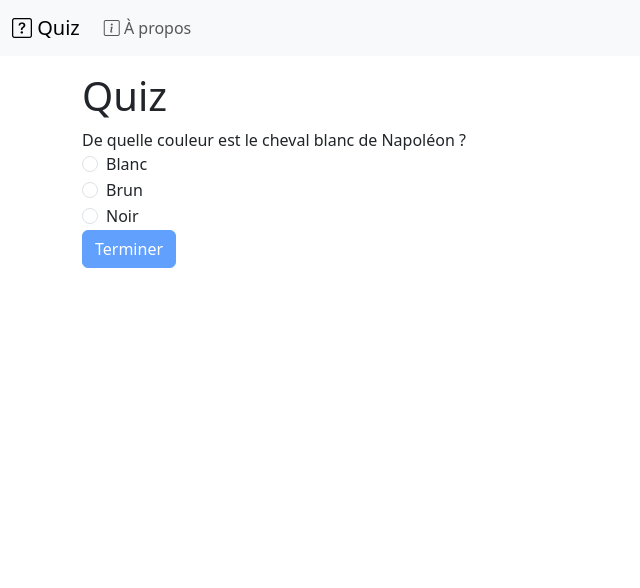
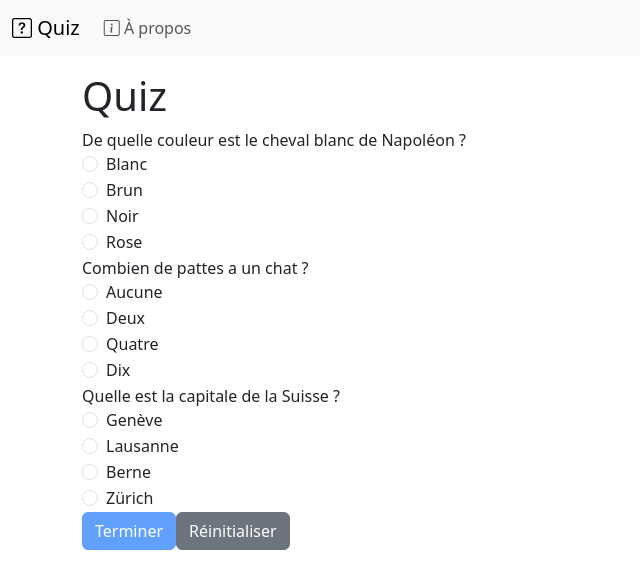
Before and after one commit to hepl-bs21inf5/sem07-project-morinonovorra, a Vue app: page / in a window 1280 px wide. Shown: the top 588 px of the page, without its empty margins (0-640 px from the left). Built offline with nearby package versions, Linux system fonts and the light colour scheme.

Commit message:
Quiz_sem1

```diff
--- a/src/components/QuizForm.vue
+++ b/src/components/QuizForm.vue
@@ -2,13 +2,38 @@
 import { computed, ref } from 'vue'
 
 const cheval = ref<string | null>(null)
-const filled = computed<boolean>(() => cheval.value !== null)
+const pattes = ref<string | null>(null)
+const capitale = ref<string | null>(null)
+const filled = computed<boolean>(
+  () => cheval.value !== null && pattes.value !== null && capitale.value !== null,
+)
+/*
+calcul si toutes les réponses sont remplies
+&& : condition
+besoin d'un seul filled : ce qui vérifie qu'on a les bonnes réponses
+*/
 
 function submit(event: Event): void {
   event.preventDefault()
-  if (filled.value) {
-    alert(`Vous avez choisi la couleur ${cheval.value} !`)
+  let score: number = 0
+  if (cheval.value == 'blanc') {
+    score += 1
   }
+  if (pattes.value == 'quatre') {
+    score += 1
+  }
+  if (capitale.value == 'Berne') {
+    score += 1
+  }
+  alert(`Votre score est de ${score} sur 3`)
+}
+
+function reset(event: Event): void {
+  event.preventDefault()
+
+  cheval.value = null
+  pattes.value = null
+  capitale.value = null
 }
 </script>
 
@@ -48,6 +73,110 @@ function submit(event: Event): void {
       />
       <label class="form-check-label" for="chevalNoir">Noir</label>
     </div>
+    <div class="form-check">
+      <input
+        id="chevalRose"
+        v-model="cheval"
+        class="form-check-input"
+        type="radio"
+        name="cheval"
+        value="rose"
+      />
+      <label class="form-check-label" for="chevalRose">Rose</label>
+    </div>
+
+    Combien de pattes a un chat ?
+    <div class="form-check">
+      <input
+        id="aucunePatte"
+        v-model="pattes"
+        class="form-check-input"
+        type="radio"
+        name="pattes"
+        value="aucune"
+      />
+      <label class="form-check-label" for="aucunePatte">Aucune</label>
+    </div>
+    <div class="form-check">
+      <input
+        id="deuxPattes"
+        v-model="pattes"
+        class="form-check-input"
+        type="radio"
+        name="pattes"
+        value="deux"
+      />
+      <label class="form-check-label" for="deuxPattes">Deux</label>
+    </div>
+    <div class="form-check">
+      <input
+        id="quatrePattes"
+        v-model="pattes"
+        class="form-check-input"
+        type="radio"
+        name="pattes"
+        value="quatre"
+      />
+      <label class="form-check-label" for="quatrePattes">Quatre</label>
+    </div>
+    <div class="form-check">
+      <input
+        id="dixPattes"
+        v-model="pattes"
+        class="form-check-input"
+        type="radio"
+        name="pattes"
+        value="dix"
+      />
+      <label class="form-check-label" for="dixPattes">Dix</label>
+    </div>
+
+    Quelle est la capitale de la Suisse ?
+    <div class="form-check">
+      <input
+        id="Genève"
+        v-model="capitale"
+        class="form-check-input"
+        type="radio"
+        name="capitale"
+        value="Genève"
+      />
+      <label class="form-check-label" for="Genève">Genève</label>
+    </div>
+    <div class="form-check">
+      <input
+        id="Lausanne"
+        v-model="capitale"
+        class="form-check-input"
+        type="radio"
+        name="capitale"
+        value="Lausanne"
+      />
+      <label class="form-check-label" for="Lausanne">Lausanne</label>
+    </div>
+    <div class="form-check">
+      <input
+        id="Berne"
+        v-model="capitale"
+        class="form-check-input"
+        type="radio"
+        name="capitale"
+        value="Berne"
+      />
+      <label class="form-check-label" for="Berne">Berne</label>
+    </div>
+    <div class="form-check">
+      <input
+        id="Zürich"
+        v-model="capitale"
+        class="form-check-input"
+        type="radio"
+        name="capitale"
+        value="Zürich"
+      />
+      <label class="form-check-label" for="Zürich">Zürich</label>
+    </div>
     <button class="btn btn-primary" :class="{ disabled: !filled }" type="submit">Terminer</button>
+    <button class="btn btn-secondary" @click="reset">Réinitialiser</button>
   </form>
 </template>
```
